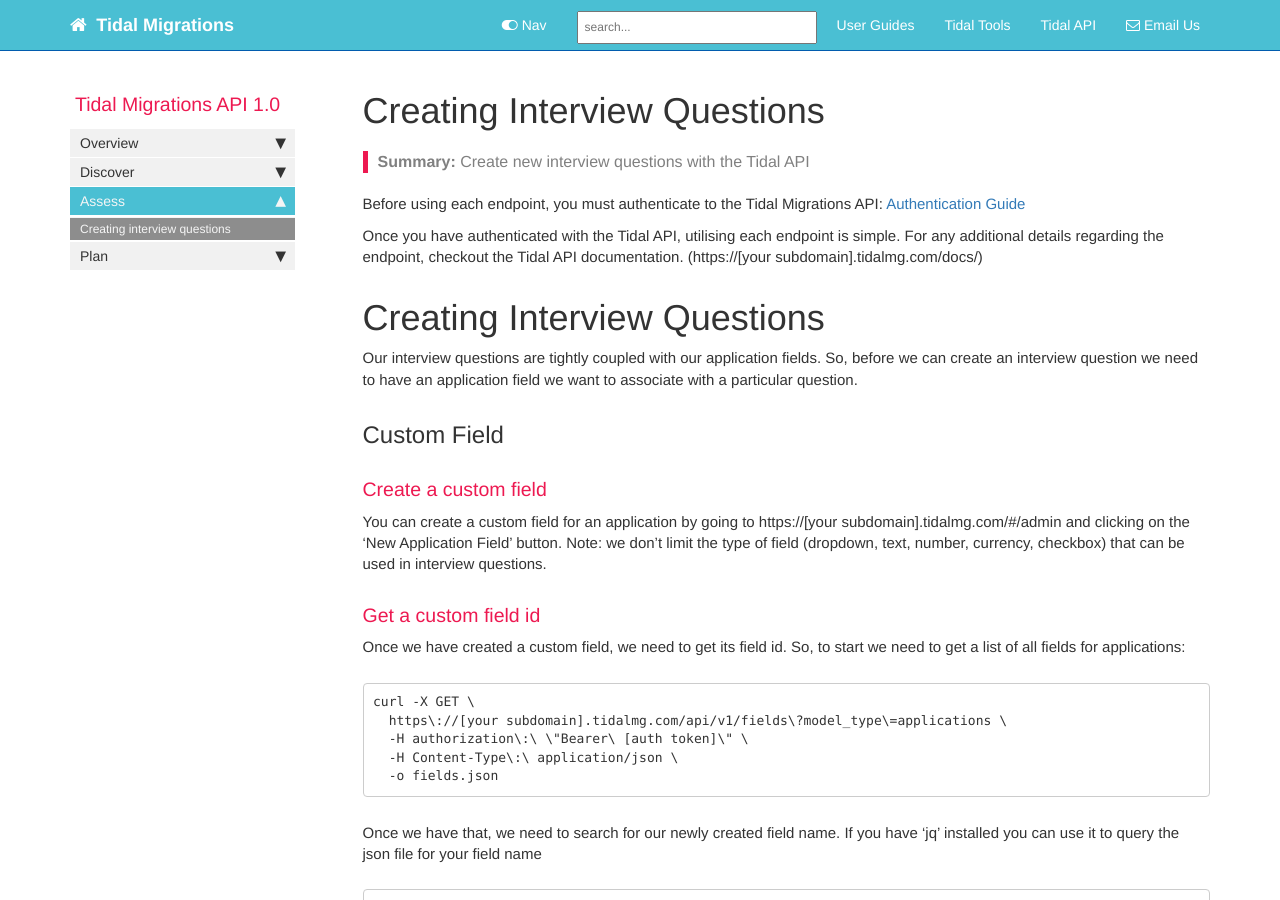
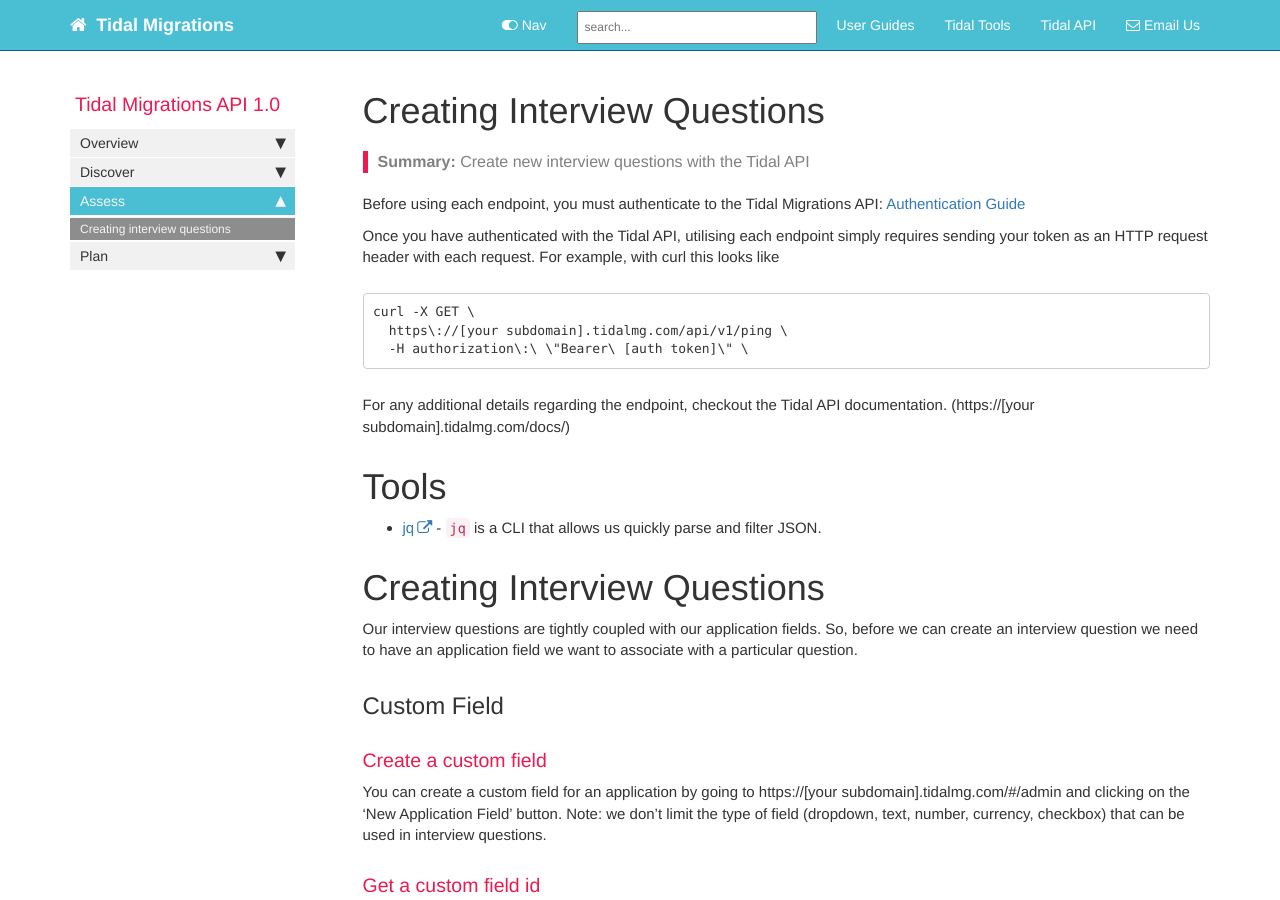
Before and after one commit to tidalmigrations/tidalmigrations.github.io, a Jekyll site: the page built from pages/api/create_interview_questions.md, in a window 1280 px wide and 900 px high. Built offline with Jekyll 4.4.1, drawn with Linux system fonts in a browser that asks for light colours; nearby versions of some CDN libraries; comment, search, counter and statistics services are not loaded.

Commit message:
Add example of what a curl request should look like and link to jq

```diff
--- a/pages/api/create_interview_questions.md
+++ b/pages/api/create_interview_questions.md
@@ -11,9 +11,19 @@ permalink: createinterviewquestions.html
 Before using each endpoint, you must authenticate to the Tidal Migrations API:
 [Authentication Guide](index.html)
 
-Once you have authenticated with the Tidal API, utilising each endpoint is simple.
+Once you have authenticated with the Tidal API, utilising each endpoint simply requires sending your token as an HTTP request header with each request. For example, with curl this looks like
+
+    curl -X GET \
+      https\://[your subdomain].tidalmg.com/api/v1/ping \
+      -H authorization\:\ \"Bearer\ [auth token]\" \
+
 For any additional details regarding the endpoint, checkout the Tidal API documentation.
 (https://[your subdomain].tidalmg.com/docs/)
+
+# Tools
+
+ * [jq](https://stedolan.github.io/jq/) - `jq` is a CLI that allows us quickly parse and filter JSON.
+
 # Creating Interview Questions
 
 Our interview questions are tightly coupled with our application fields. So, before we can create an interview question we need to have an application field we want to associate with a particular question.
```
